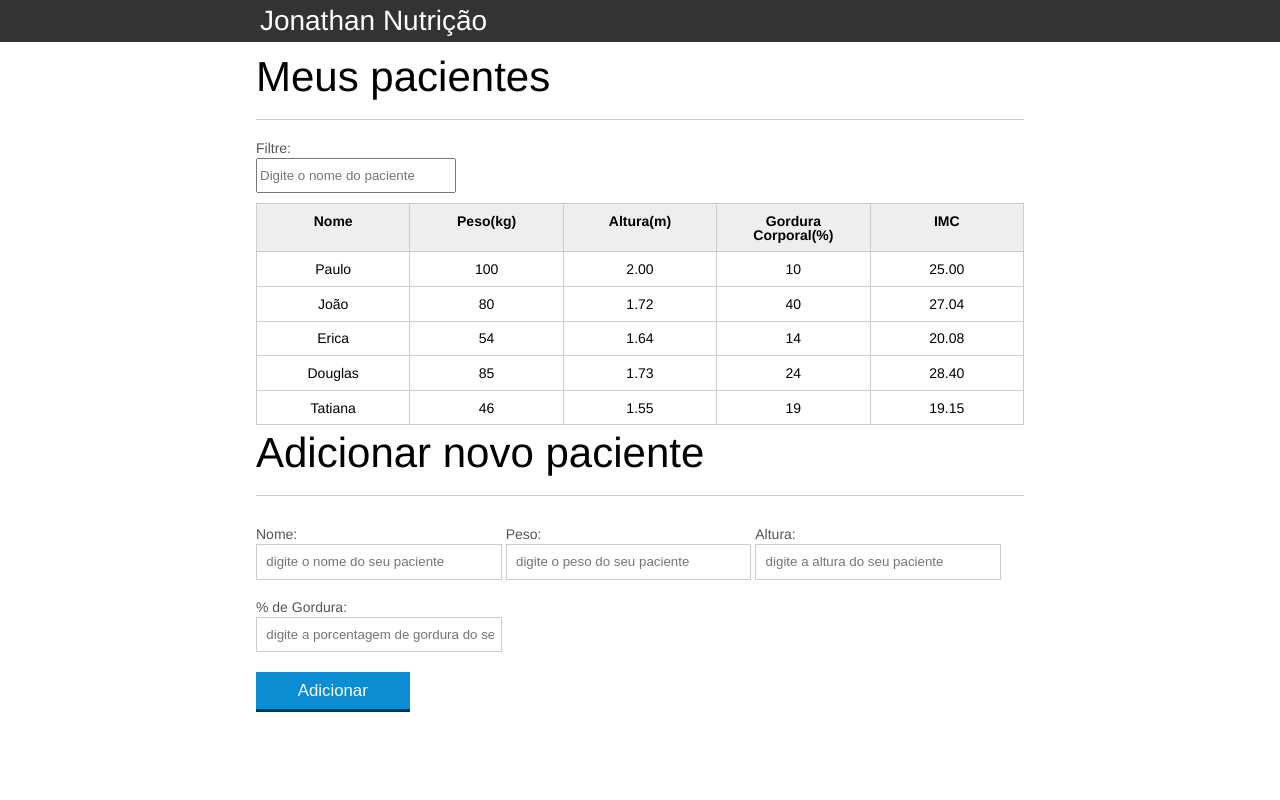
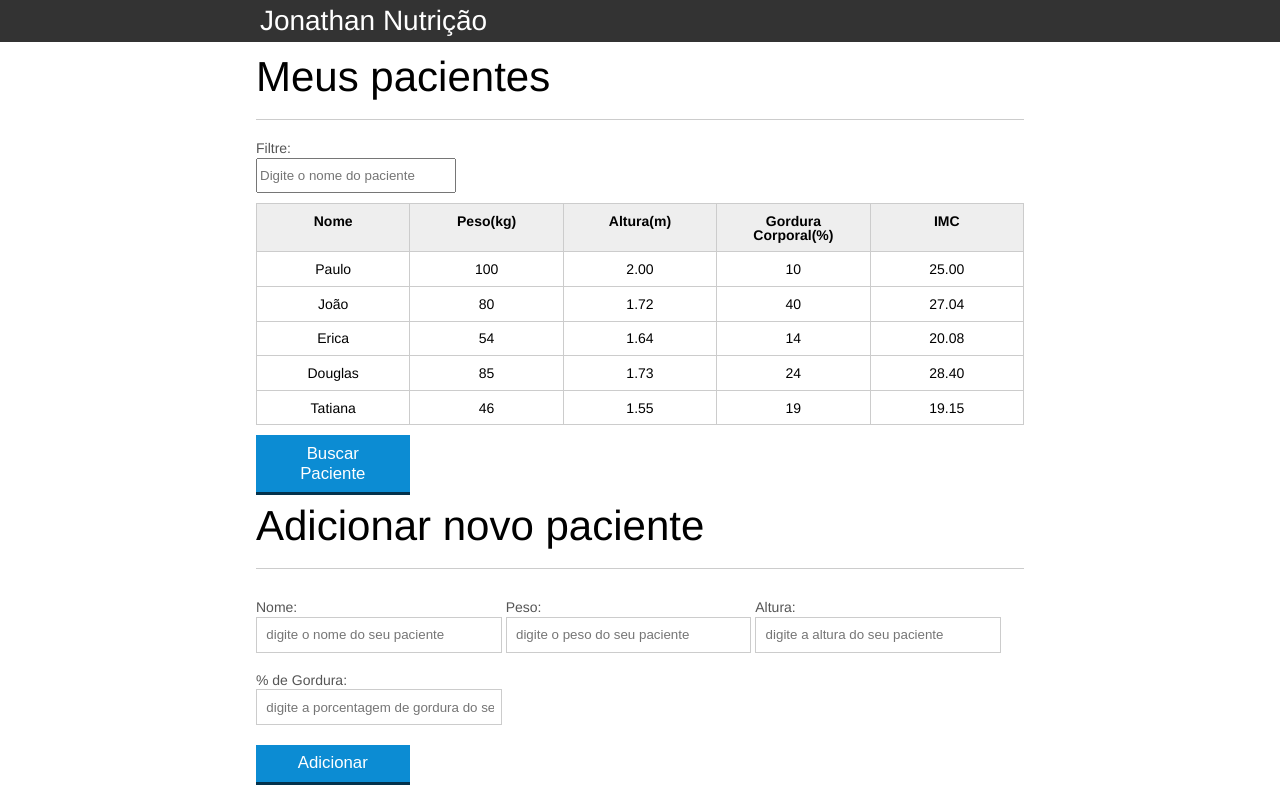
Before and after one commit to JonathanLima25/Tabela-Nutricao, a plain HTML site: page index.html in a window 1280 px wide. Drawn offline with Linux system fonts and the light colour scheme.

Commit message:
adiciona botao buscar paciente

```diff
--- a/index.html
+++ b/index.html
@@ -71,6 +71,7 @@
 						</tr>
 					</tbody>
 				</table>
+				<button id="buscar-paciente" class="botao bto-principal">Buscar Paciente</button>
 
 			</section>
 		</main>
--- a/js/filtra.js
+++ b/js/filtra.js
@@ -6,6 +6,7 @@ campoFiltro.addEventListener('input', function(){
     if(this.value.length > 0 ){
         pacientes.forEach(function(paciente){
             let nome = paciente.querySelector('.info-nome').textContent;
+
             let expressao = new RegExp(campoFiltro.value, "i")
 
             if(!expressao.test(nome)){
```
